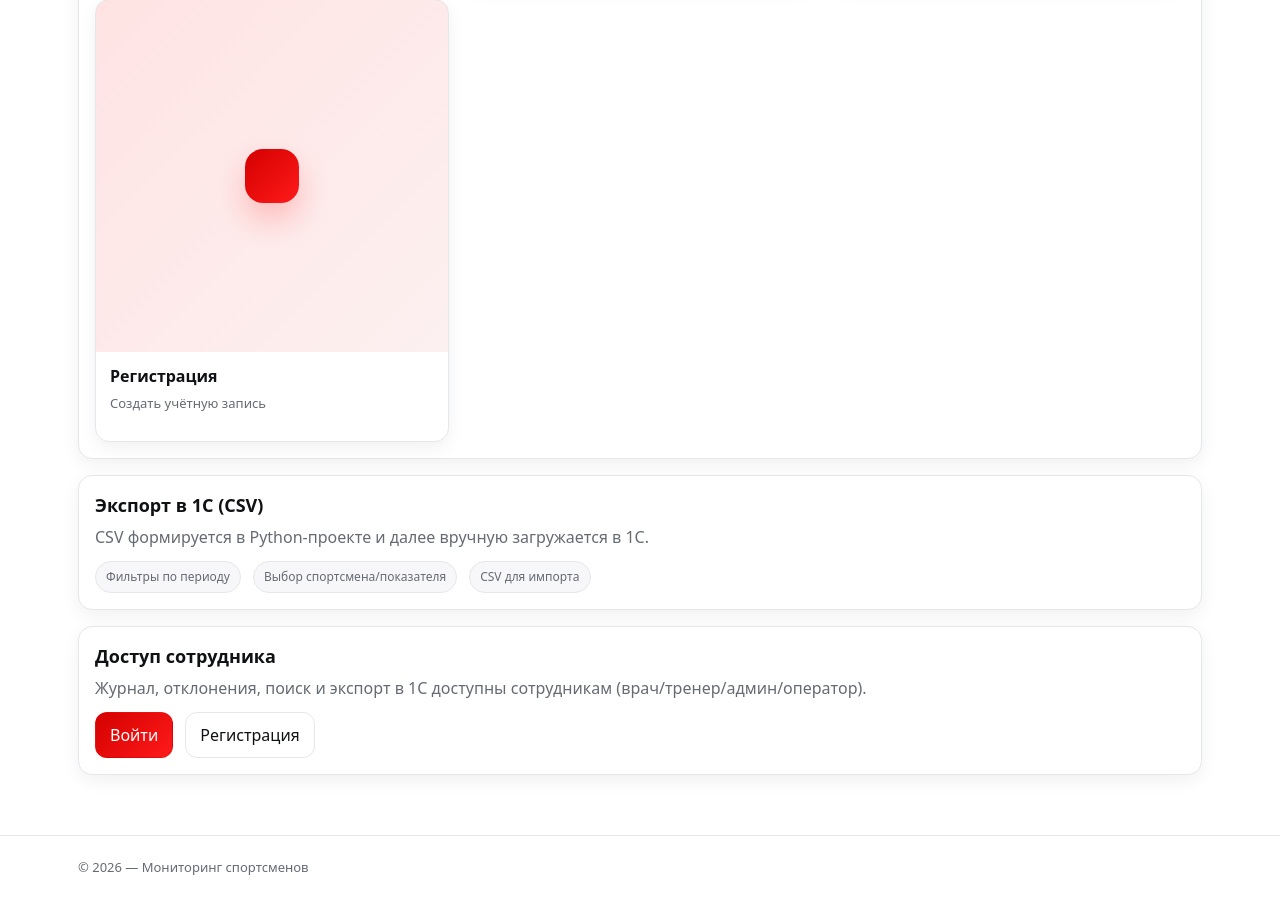
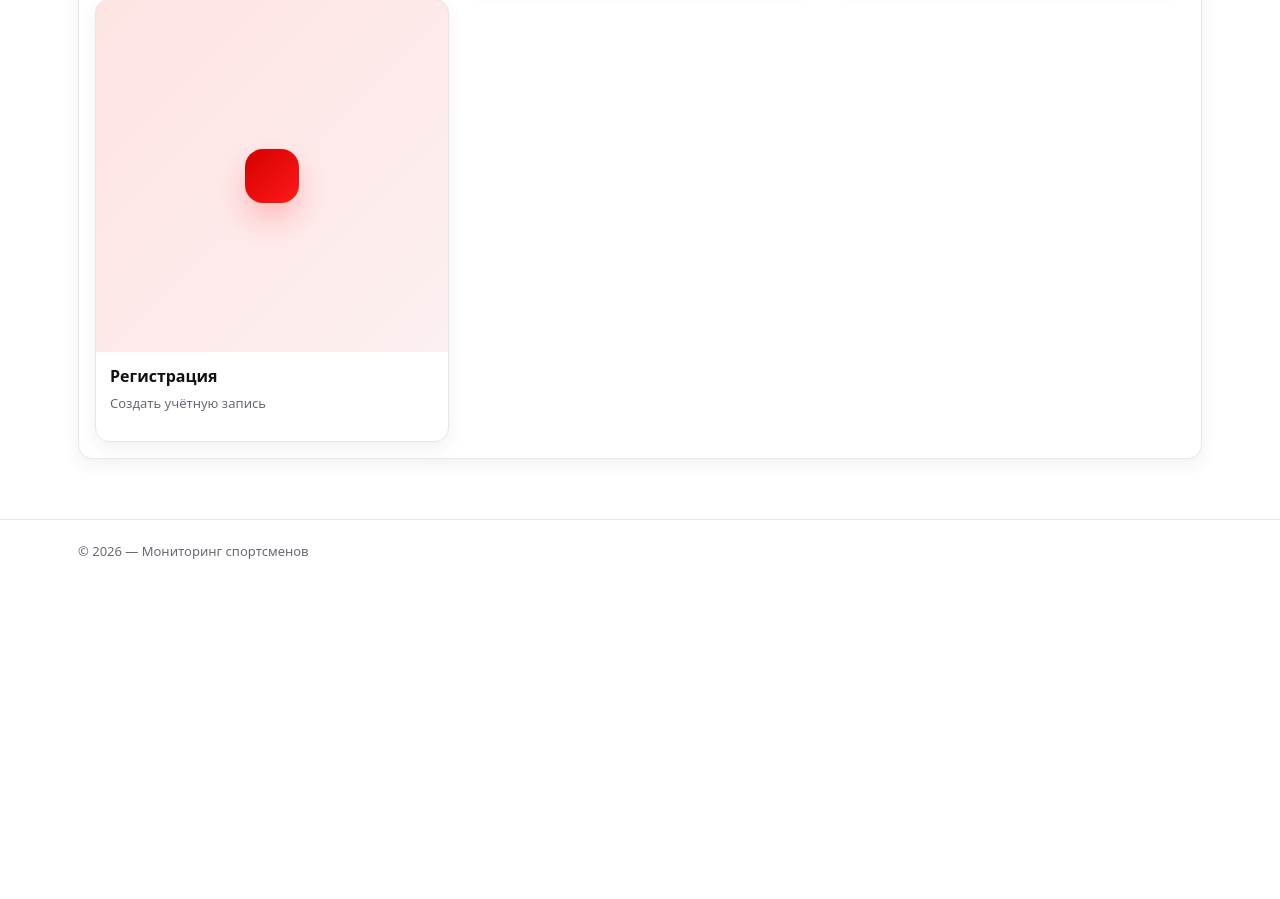
Before and after one commit to tequilaisback/muiv, a Flask app: page / in a window 1280 px wide. Shown: the part 882-1781 px from the top of the page. After the commit the page ends 1441 px from the top, so only its background shows below. Run offline with Flask 3, Linux system fonts and the light colour scheme.

Commit message:
Update dashboard.html

```diff
--- a/app/templates/dashboard.html
+++ b/app/templates/dashboard.html
@@ -189,6 +189,7 @@
     </div>
   </div>
 
+  {% if is_staff %}
     <div class="card mt-16">
       <div class="card__body">
         <div class="row space-between">
@@ -198,9 +199,7 @@
               CSV формируется в Python-проекте и далее вручную загружается в 1С.
             </p>
           </div>
-        {% if is_staff %}
           <a class="btn btn--primary" href="{{ url_for('admin.export_1c') }}">Сформировать CSV</a>
-        {% endif %}
         </div>
         <div class="row mt-12">
           <span class="badge">Фильтры по периоду</span>
@@ -209,6 +208,7 @@
         </div>
       </div>
     </div>
+  {% endif %}
 
   {% if is_staff %}
     <div class="grid grid--2 mt-16">
@@ -364,26 +364,5 @@
         </div>
       </div>
     </div>
-  {% else %}
-    <div class="card mt-16">
-      <div class="card__body">
-        <h2 class="card__title">Доступ сотрудника</h2>
-        <p class="card__subtitle">
-          Журнал, отклонения, поиск и экспорт в 1С доступны сотрудникам (врач/тренер/админ/оператор).
-        </p>
-
-        {% if current_user.is_authenticated %}
-          <div class="row mt-12">
-            <span class="badge">Ваша роль: {{ current_user.role }}</span>
-            <span class="badge">Обратитесь к администратору для расширения доступа</span>
-          </div>
-        {% else %}
-          <div class="row mt-12">
-            <a class="btn btn--primary" href="{{ url_for('auth.login') }}">Войти</a>
-            <a class="btn" href="{{ url_for('auth.register') }}">Регистрация</a>
-          </div>
-        {% endif %}
-      </div>
-    </div>
   {% endif %}
 {% endblock %}
```
Lines whose indentation alone changed are shown as unchanged.
